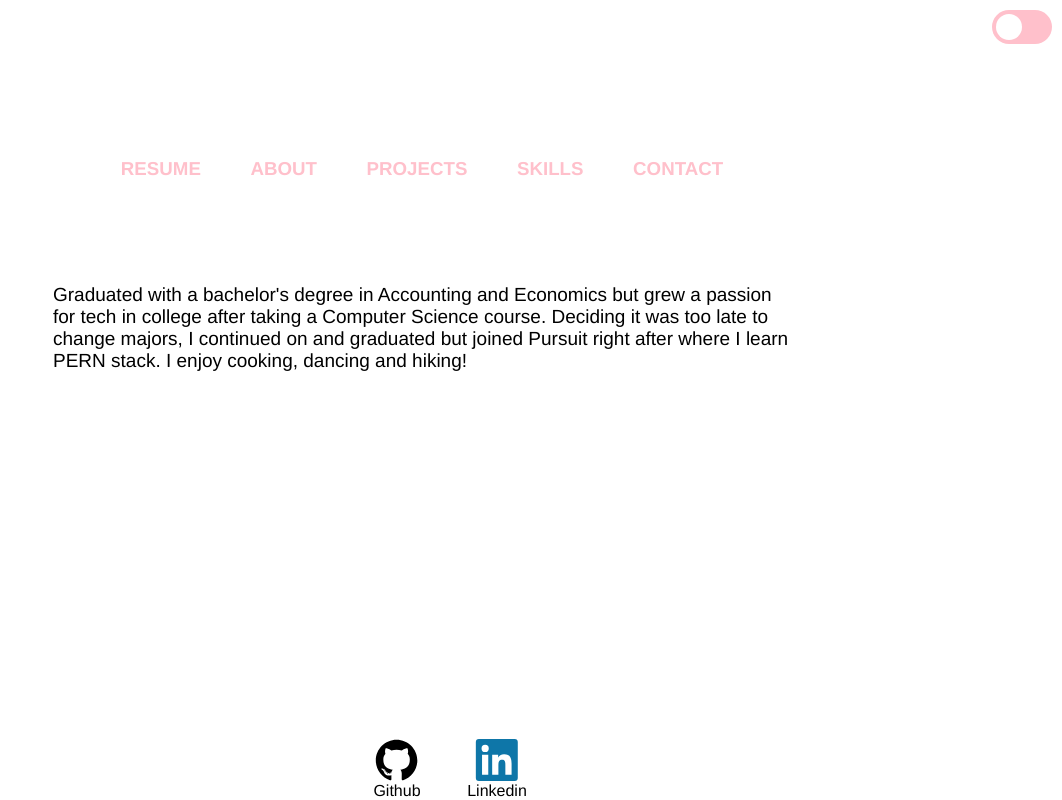
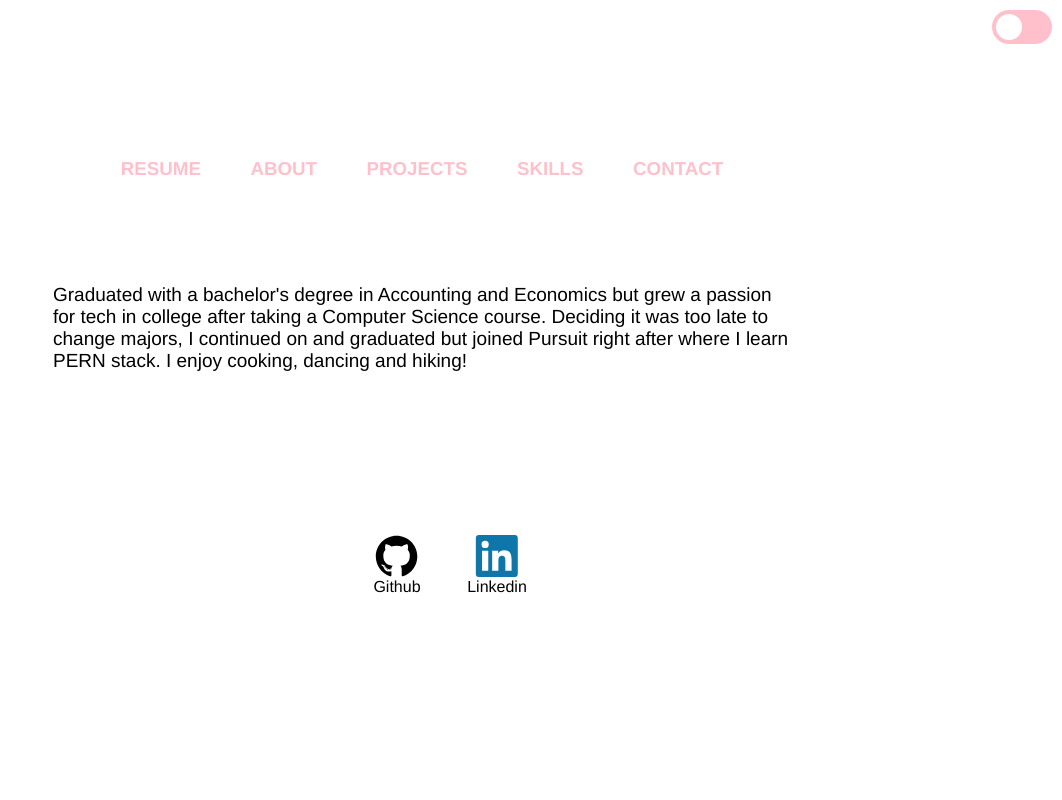
Before and after one commit to KathyPuma/Portfolio, a React (Create React App) app: page / in a window 1280 px wide. Shown: the whole page, without its empty margins (218-1280 px from the left). Built offline with nearby package versions, Linux system fonts and the light colour scheme.

Commit message:
Remove position:absolute

```diff
--- a/src/Components/Footer.css
+++ b/src/Components/Footer.css
@@ -13,9 +13,7 @@
     display: flex;
     justify-content: center;
     margin-top: 15px;
-    position: absolute;
     width: 100%;
-    bottom: 0px;
 }
 
 .Footer-title{
```
